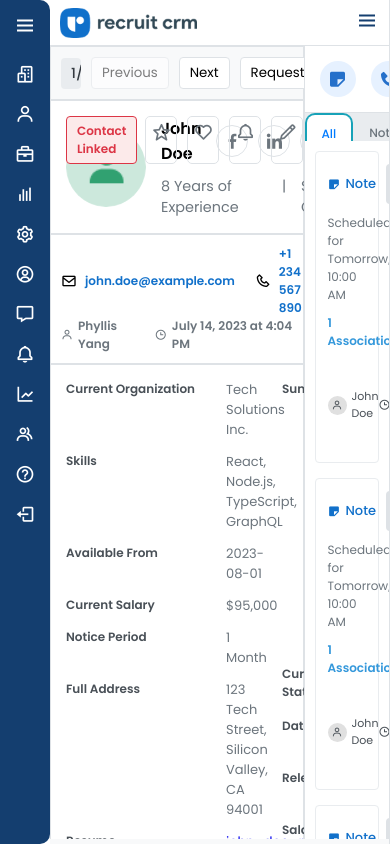
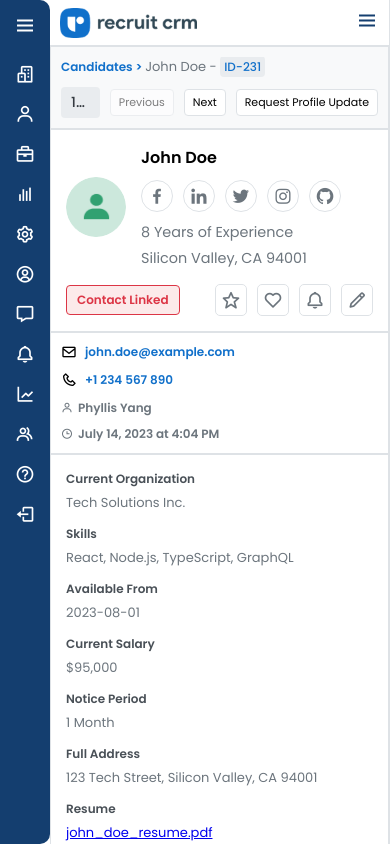
Before and after one commit to AShekharCodes/recruit-crm-task, a React (Vite) app: page / in a window 390 px wide. Shown: the top 844 px of the page. Built offline with nearby package versions, Linux system fonts and the light colour scheme.

Commit message:
added responsive styling to the Dashboard

```diff
--- a/src/pages/Dashboard.tsx
+++ b/src/pages/Dashboard.tsx
@@ -109,7 +109,12 @@ const Dashboard = () => {
         </button>
         <div className="sidebar-items">
           {sidebarItems.map((item, index) => (
-            <div key={index} className="sidebar-item">
+            <div
+              key={index}
+              className={`sidebar-item ${
+                item.label === "Candidates" ? "active" : ""
+              }`}
+            >
               <i className={`bx ${item.icon}`}></i>
               {isSidebarExpanded && <span>{item.label}</span>}
             </div>
--- a/src/styles/Dashboard.css
+++ b/src/styles/Dashboard.css
@@ -65,6 +65,7 @@
   width: 50px;
   text-align: center;
   font-size: 20px;
+  transition: background-color 0.2s; /* Added for smooth transition */
 }
 
 .sidebar .sidebar-item:hover {
@@ -92,6 +93,11 @@
   transition: margin-left 0.35s ease-in-out;
 }
 
+.sidebar.expanded + .main-container {
+  margin-left: 200px;
+  width: calc(100% - 200px);
+}
+
 .sidebar.expanded + .main-container::before {
   content: "";
   position: fixed;
@@ -101,7 +107,7 @@
   height: 100%;
   background: rgba(0, 0, 0, 0.5);
   z-index: 99;
-  display: block;
+  display: none; /* Initially hidden, shown via media query */
   backdrop-filter: blur(5px);
 }
 
@@ -180,6 +186,7 @@
   cursor: pointer;
   flex-shrink: 0;
   transition: background-color 0.2s;
+  font-size: 12px;
 }
 
 .main-section .section-header button:hover:not(:disabled) {
@@ -278,6 +285,7 @@
   padding: 5px;
   border-radius: 5px;
   font-size: 20px;
+  align-self: center;
   color: #6c757d;
   cursor: pointer;
   transition: background-color 0.2s, color 0.2s;
@@ -302,6 +310,7 @@
   display: flex;
   align-items: center;
   gap: 20px;
+  flex-wrap: wrap;
 }
 
 .contact-info p {
@@ -403,6 +412,7 @@
 .detail-value {
   color: #6c757d;
   font-size: 13px;
+  word-break: break-word;
 }
 
 .summary-text {
@@ -577,6 +587,7 @@
   gap: 10px;
   align-items: center;
   justify-content: space-around;
+  flex-wrap: wrap;
 }
 
 .job-card-image-container {
@@ -806,3 +817,158 @@
 ::-webkit-scrollbar {
   display: none;
 }
+
+.sidebar.expanded .sidebar-item.active {
+  background-color: white;
+  color: #143e6f;
+  border-radius: 10px;
+}
+
+/* Ensure active state is not overridden by hover on non-active items */
+.sidebar.expanded .sidebar-item.active:hover {
+  background-color: white;
+  color: #143e6f;
+}
+
+/* For tablets and smaller desktops */
+@media (max-width: 1200px) {
+  .content-sections {
+    flex-direction: column;
+    height: auto; /* Allow content to determine height */
+  }
+
+  .main-section,
+  .side-section {
+    flex: none;
+    width: 100%;
+    max-height: none; /* Remove fixed height constraints */
+  }
+
+  .side-section {
+    border-left: none;
+    border-top: 1px solid #dee2e6;
+  }
+}
+
+/* For smaller tablets */
+@media (max-width: 992px) {
+  .candidate-details {
+    grid-template-columns: 1fr;
+    gap: 15px 0;
+  }
+
+  .profile-header {
+    flex-direction: column;
+    align-items: flex-start;
+    gap: 15px;
+  }
+
+  .profile-actions {
+    align-self: flex-start;
+    width: 100%;
+    justify-content: space-between;
+  }
+
+  .job-card-content {
+    flex-direction: column;
+    align-items: flex-start;
+    gap: 15px;
+  }
+}
+
+/* For mobile devices */
+@media (max-width: 768px) {
+  .sidebar.expanded + .main-container::before {
+    display: block; /* Show overlay on mobile when sidebar is open */
+  }
+
+  .main-container {
+    margin-left: 50px !important; /* Override expanded margin */
+    width: calc(100% - 50px) !important;
+  }
+
+  .main-section .section-header {
+    flex-direction: column;
+    align-items: flex-start;
+    gap: 10px;
+  }
+
+  .main-section .section-header .header-actions {
+    width: 100%;
+    justify-content: space-between;
+  }
+
+  .main-section .section-header .header-actions button {
+    font-size: 11px;
+    padding: 4px 8px;
+  }
+
+  .contact-header {
+    flex-direction: column;
+    align-items: flex-start;
+    gap: 10px;
+  }
+
+  .contact-info {
+    flex-direction: column;
+    align-items: flex-start;
+    gap: 10px;
+  }
+
+  .assigned-jobs-header {
+    flex-direction: column;
+    align-items: flex-start;
+    gap: 10px;
+  }
+
+  .header-buttons {
+    flex-direction: column;
+    width: 100%;
+    gap: 8px;
+  }
+
+  .btn {
+    width: 100%;
+    text-align: center;
+  }
+}
+
+/* For smaller mobile devices */
+@media (max-width: 480px) {
+  .profile-name-social {
+    flex-direction: column;
+    align-items: flex-start;
+    gap: 10px;
+  }
+
+  .profile-role-location {
+    flex-direction: column;
+    gap: 5px;
+    align-items: flex-start;
+  }
+
+  .profile-role-location span:nth-child(2) {
+    display: none; /* Hide the separator */
+  }
+
+  .avatar-large {
+    width: 60px;
+    height: 60px;
+  }
+
+  .detail-item {
+    flex-direction: column;
+    align-items: flex-start;
+    gap: 5px;
+  }
+
+  .detail-label {
+    flex-basis: auto; /* Remove fixed basis */
+  }
+
+  .contact-meta {
+    flex-direction: column;
+    align-items: flex-start;
+    gap: 8px;
+  }
+}
```
